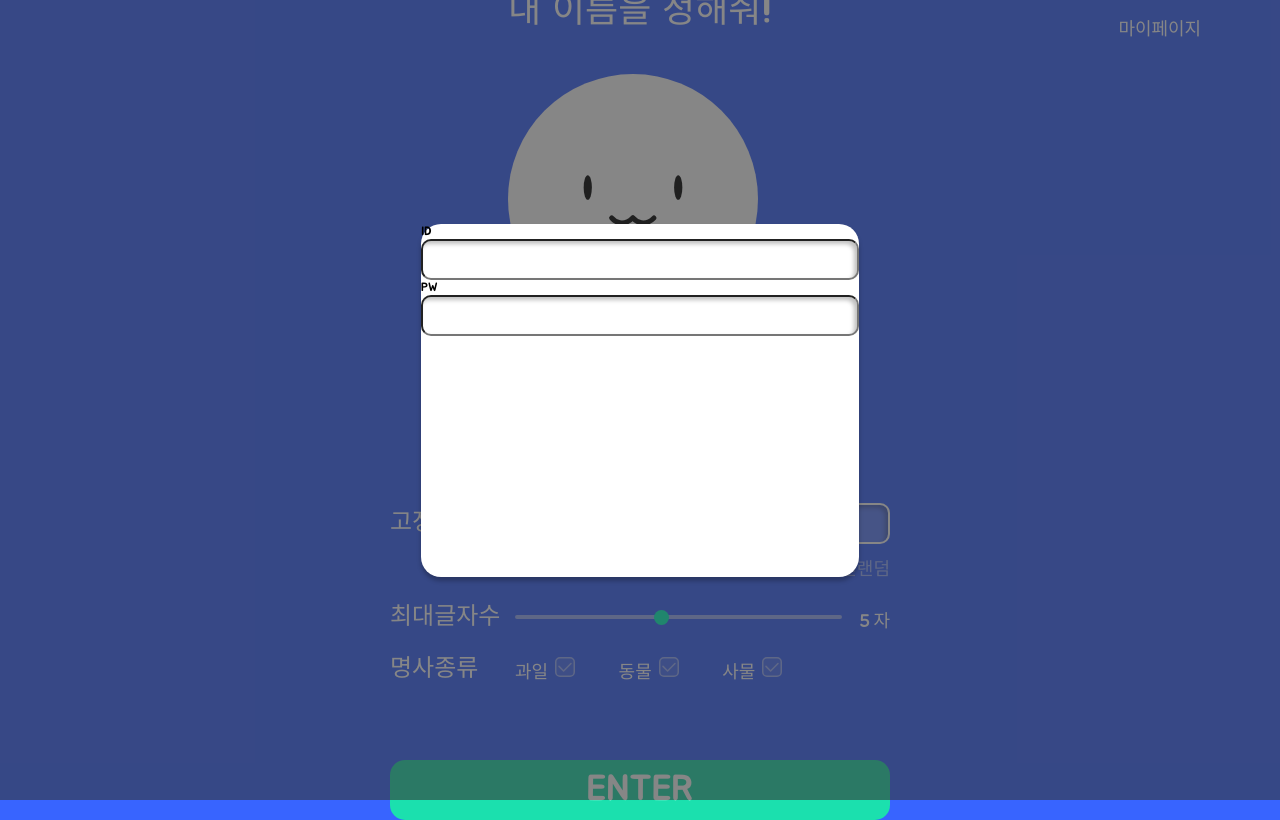
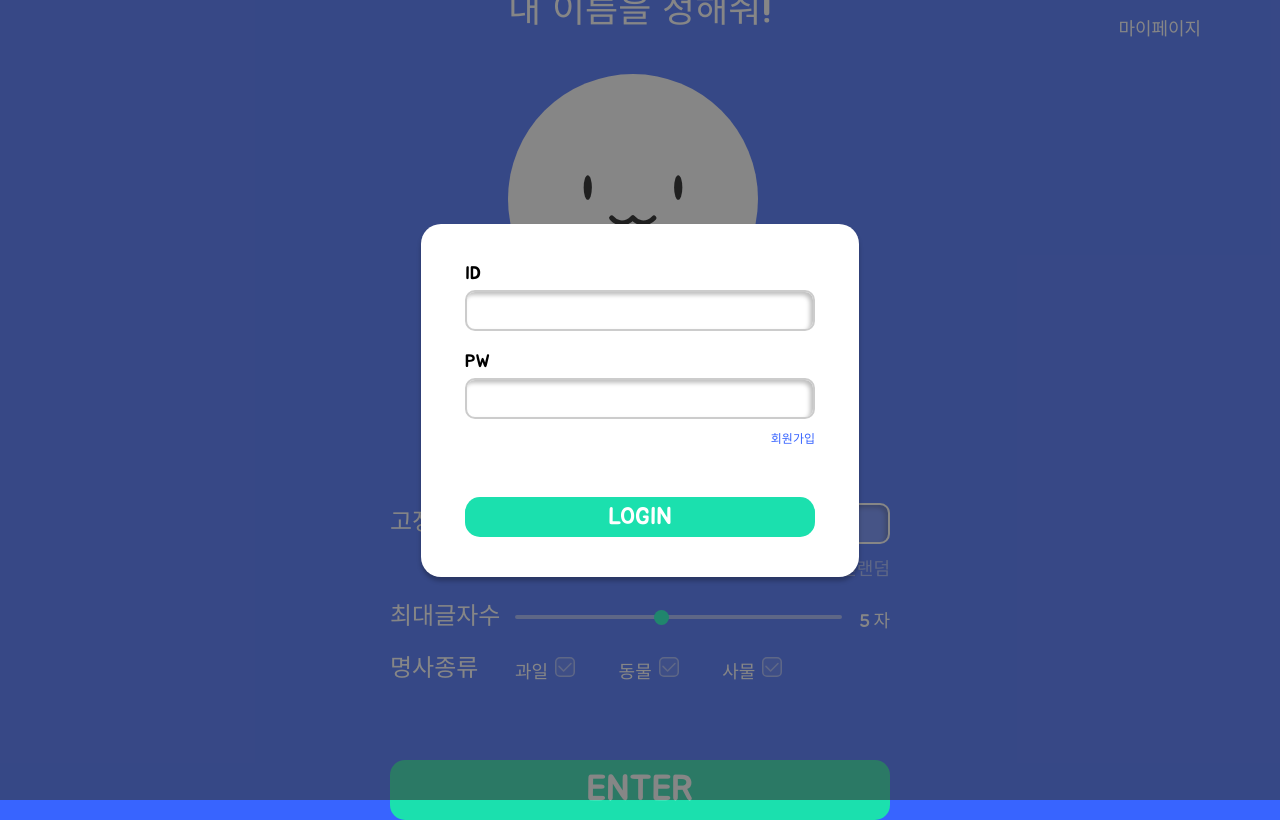
Before and after one commit to Yunjaejo/mynickname, a Flask app: page / in a window 1280 px wide. Run offline with Flask 2, Linux system fonts and the light colour scheme; some libraries are stand-ins or nearby versions; some web fonts are replaced.

Commit message:
로그인 화면

```diff
--- a/static/css/signIn.css
+++ b/static/css/signIn.css
@@ -1,22 +1,59 @@
 @charset "utf-8";
 
-#signIn{
+#signIn {
   position: absolute;
   z-index: 1000;
   width: 100%;
   height: 100%;
-    background:rgba(54,54,54,.6);
+  background: rgba(54, 54, 54, 0.6);
   display: flex;
   align-items: center;
   justify-content: center;
-
 }
 
-#signIn section{
+#signIn section {
   width: 438px;
   height: 353px;
-background: #FFFFFF;
+  background: #ffffff;
   box-shadow: 0px 4px 4px rgba(0, 0, 0, 0.25);
   border-radius: 20px;
   color: #000;
+  display: flex;
+  justify-content: center;
+  align-items: center;
+  flex-direction: column;
+  text-align: right;
 }
+
+#signIn section > div {
+    width:350px;
+    text-align: left;
+
+}
+#signIn section > div:nth-child(2){
+    margin-top: 20px;
+}
+#signIn p{
+    font-size: 1.5rem;
+    margin-bottom: 4px;
+}
+
+#signIn input {
+    border:2px solid #ccc;
+    color: #a0a0a0;
+}
+
+#signIn a{
+    color: #3864FF;
+    margin-top: 10px;
+    width: 350px;
+
+}
+#login{
+    width: 350px;
+    height: 40px;
+    font-size: 2rem;
+    background: #1BE0AE;
+border-radius: 15px;
+margin-top: 50px;
+}
--- a/static/js/signIn.js
+++ /dev/null
@@ -1,10 +0,0 @@
-$(document).ready(function(){
-
-
-
-
-
-
-
-
-});
--- a/templates/index.html
+++ b/templates/index.html
@@ -3,41 +3,76 @@
 
 <head>
     <meta charset="UTF-8">
-    <title>메인 페이지</title>
+    <meta http-equiv="X-UA-Compatible" content="IE=edge">
+    <meta name="viewport" content="width=device-width, initial-scale=1.0">
+    <title>내 이름을 정해줘!</title>
     <script src="http://code.jquery.com/jquery-latest.min.js"></script>
-    <script src="../static/js/signIn.js"></script>
+    <script src="https://ajax.googleapis.com/ajax/libs/jquery/3.4.1/jquery.min.js"></script>
+    <script src="https://cdnjs.cloudflare.com/ajax/libs/jquery-cookie/1.4.1/jquery.cookie.js"></script>
     <script src="../static/js/main.js"></script>
     <link rel="stylesheet" href="../static/css/common.css">
     <link rel="stylesheet" href="../static/css/signIn.css">
     <link rel="stylesheet" href="../static/css/main.css">
 
+    <script>
+        function sign_in() {
+            let user_id = $('#user-id').val()
+            let user_pw = $('#user-pw').val()
+
+            if (user_id == "") {
+                alert("아이디를 입력하세요")
+                return
+            }
+            else if (user_pw == "") {
+                alert("비밀번호를 입력하세요")
+            }
+            $.ajax({
+                type: "POST",
+                url: "/api/sign_in",
+                data: {
+                    id_give: $('#user-id').val(),
+                    pw_give: $('#user-pw').val()
+                },
+                success: function (response) {
+                    if (response['result'] == 'success') {
+                        $.cookie('mytoken', response['token']);
+                        window.location.replace("/sign_ok")
+                        alert("로그인 성공")
+                    } else {
+                        alert(response['msg'])
+                        window.location.reload()
+                    }
+                }
+            })
+        }
+
+    </script>
+
 </head>
 
 <body>
+
     <article id="signIn">
         <section>
-
             <div>
                 <p>ID</p>
                 <div class="textInput">
-                <input type="text" id="user_id">
+                    <input type="text" id="user-id">
                     <button class="textClear"></button>
                 </div>
             </div>
             <div>
                 <p>PW</p>
                 <div class="textInput">
-                <input type="text" id="user_pw">
+                    <input type="text" id="user-pw">
                     <button class="textClear"></button>
                 </div>
             </div>
-
             <a href="#">회원가입</a>
-
-            <button id="login">LOGIN</button>
-
+            <button id="login" onclick="sign_in()">LOGIN</button>
         </section>
     </article>
+
     <header>
         <a href="#">마이페이지</a>
     </header>
```
Lines whose indentation alone changed are shown as unchanged.
